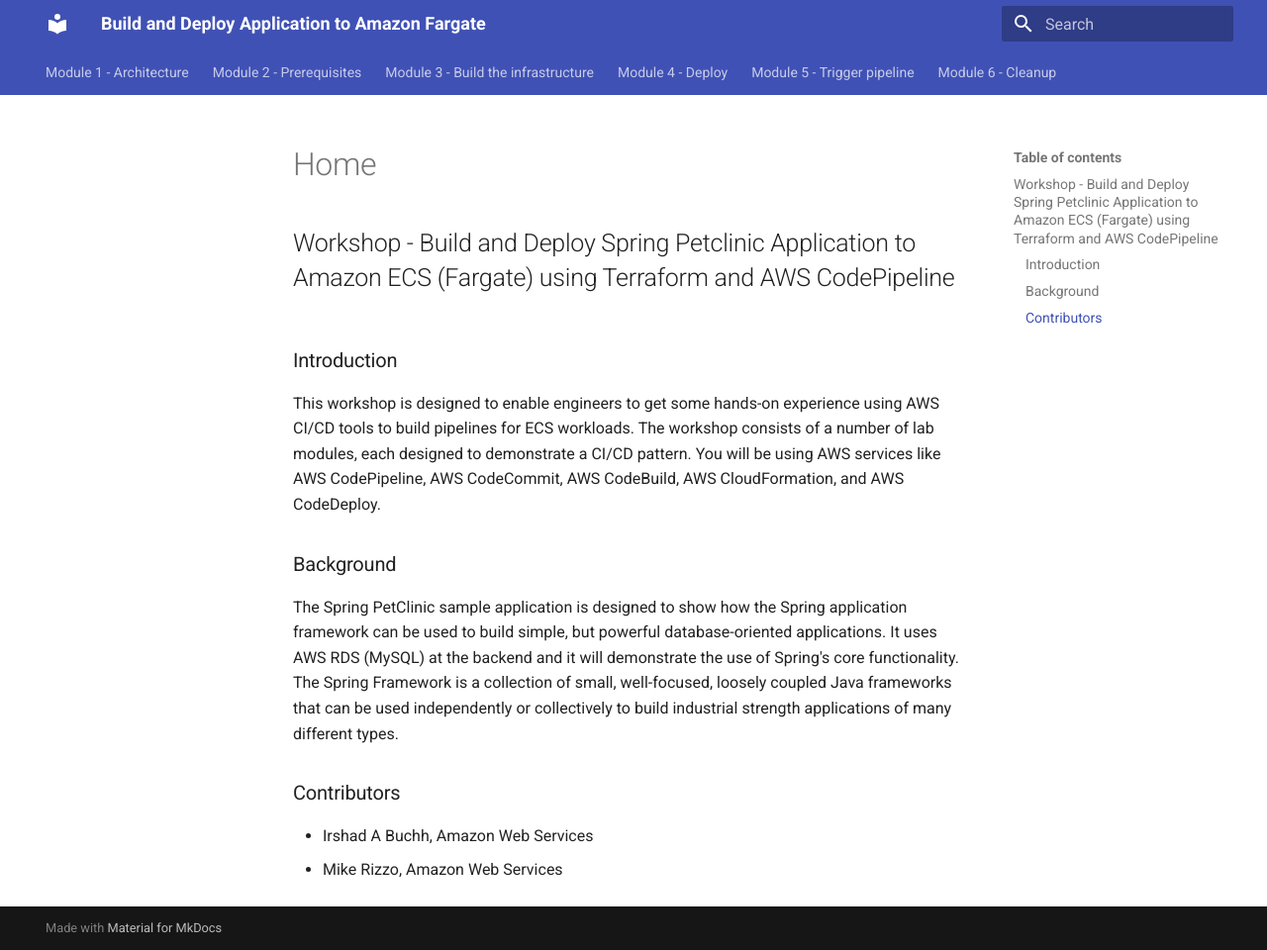
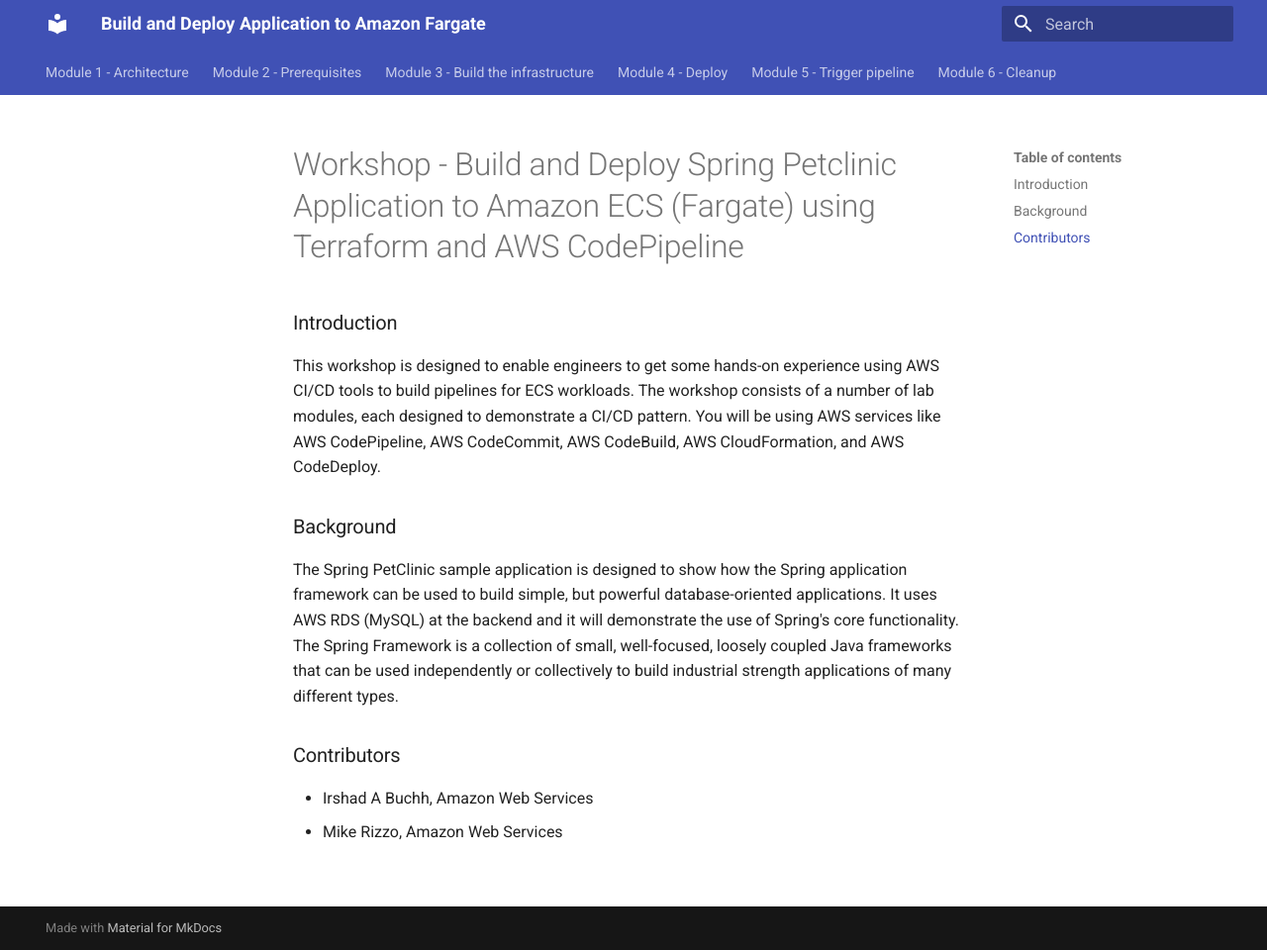
Before and after one commit to aws-samples/aws-ecs-cicd-terraform, an MkDocs documentation site: the page built from docs/index.md, in a window 1280 px wide and 960 px high. Shown: the whole window at 99% size. Built offline with MkDocs 1.6.1 and Material for MkDocs 9.7.7, drawn with Linux system fonts in a browser that asks for light colours; some web fonts are replaced.

Commit message:
Update index.md

```diff
--- a/docs/index.md
+++ b/docs/index.md
@@ -1,4 +1,4 @@
-## Workshop - Build and Deploy Spring Petclinic Application to Amazon ECS (Fargate) using Terraform and AWS CodePipeline
+# Workshop - Build and Deploy Spring Petclinic Application to Amazon ECS (Fargate) using Terraform and AWS CodePipeline
 
 ### Introduction
 This workshop is designed to enable engineers to get some hands-on experience using AWS CI/CD tools to build pipelines for ECS workloads. The workshop consists of a number of lab modules, each designed to demonstrate a CI/CD pattern. You will be using AWS services like AWS CodePipeline, AWS CodeCommit, AWS CodeBuild, AWS CloudFormation, and AWS CodeDeploy.
```
